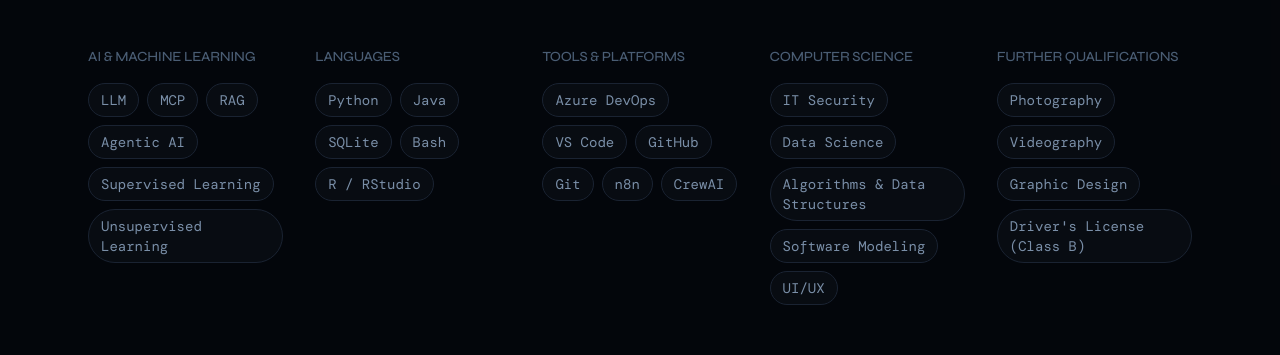
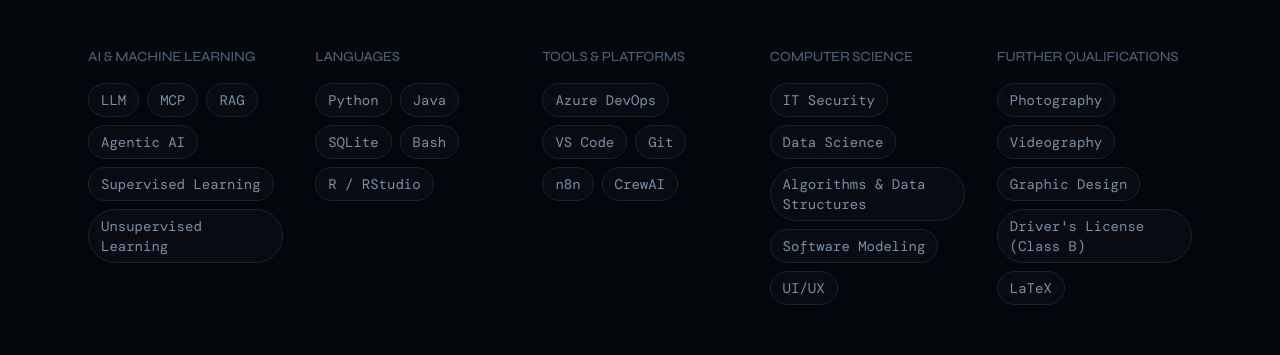
Before and after one commit to Tobitap04/portfolio-website, a Next.js app: page / in a window 1280 px wide. Shown: the part 3880-4235 px from the top of the page. Built offline with nearby package versions, Linux system fonts and the light colour scheme; a web font is replaced by a local one.

Commit message:
Add LaTeX and adjust skills

```diff
--- a/data/skills.ts
+++ b/data/skills.ts
@@ -30,7 +30,6 @@
     skills: [
       "Azure DevOps",
       "VS Code",
-      "GitHub",
       "Git",
       "n8n",
       "CrewAI",
@@ -53,6 +52,7 @@
       "Videography",
       "Graphic Design",
       "Driver's License (Class B)",
+      "LaTeX",
     ],
   },
 ];
```
